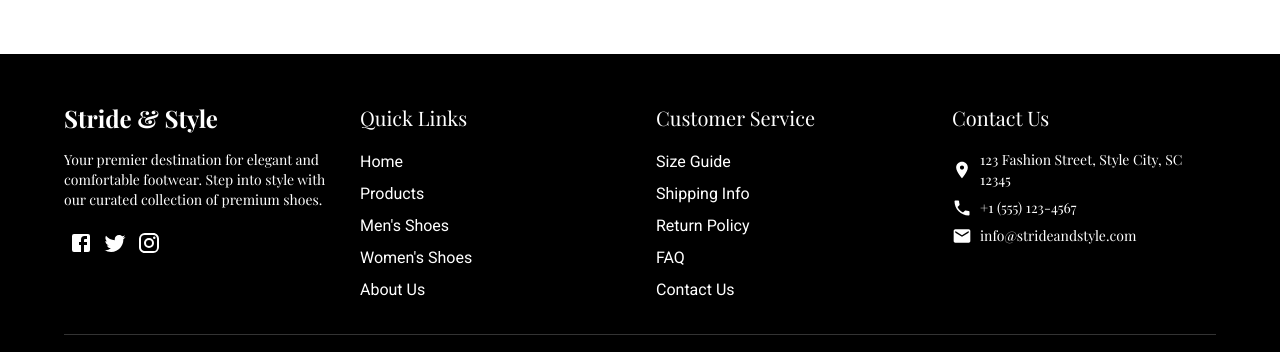
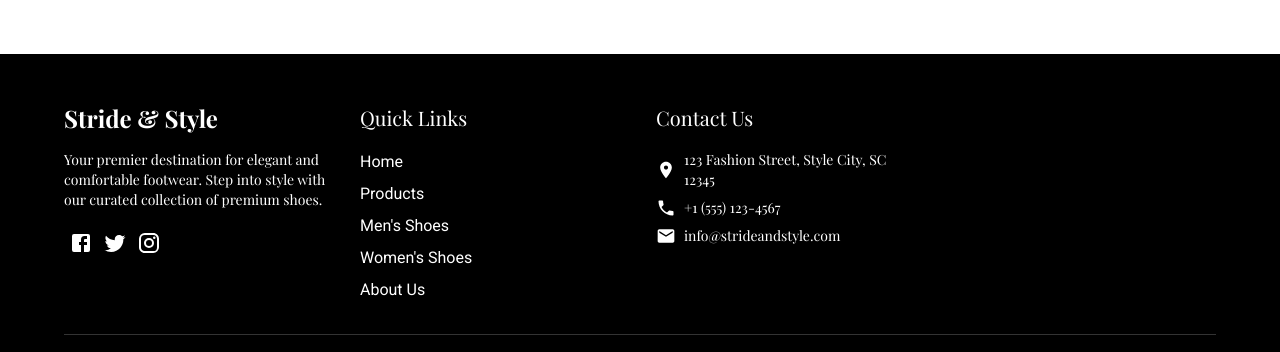
Before and after one commit to Ashfaq-Riyaldeen/shoe-store-frontend, a React (Create React App) app: page / in a window 1280 px wide. Shown: the part 1441-1793 px from the top of the page. Built offline with nearby package versions, Linux system fonts and the light colour scheme; no server answers.

Commit message:
men category fixed

```diff
--- a/src/components/common/Footer.js
+++ b/src/components/common/Footer.js
@@ -84,29 +84,7 @@ const Footer = () => {
             </Box>
           </Grid>
 
-          {/* Customer Service */}
-          <Grid item xs={12} sm={6} md={3}>
-            <Typography variant="h6" sx={{ mb: 2 }}>
-              Customer Service
-            </Typography>
-            <Box sx={{ display: 'flex', flexDirection: 'column', gap: 1 }}>
-              <Link href="#" color="inherit" underline="hover">
-                Size Guide
-              </Link>
-              <Link href="#" color="inherit" underline="hover">
-                Shipping Info
-              </Link>
-              <Link href="#" color="inherit" underline="hover">
-                Return Policy
-              </Link>
-              <Link href="#" color="inherit" underline="hover">
-                FAQ
-              </Link>
-              <Link href="#" color="inherit" underline="hover">
-                Contact Us
-              </Link>
-            </Box>
-          </Grid>
+
 
           {/* Contact Info */}
           <Grid item xs={12} sm={6} md={3}>
--- a/src/components/products/ProductFilters.js
+++ b/src/components/products/ProductFilters.js
@@ -36,11 +36,12 @@ const ProductFilters = ({ filters, onFiltersChange, onApplyFilters }) => {
   }, []);
 
   const handleFilterChange = (field, value) => {
-    onFiltersChange({ [field]: value });
+    const updatedFilters = { ...filters, [field]: value };
+    onFiltersChange(updatedFilters);
   };
 
   const handleClearFilters = () => {
-    onFiltersChange({
+    const clearedFilters = {
       category: '',
       search: '',
       minPrice: '',
@@ -49,7 +50,9 @@ const ProductFilters = ({ filters, onFiltersChange, onApplyFilters }) => {
       size: '',
       sortBy: 'createdAt',
       sortOrder: 'desc',
-    });
+    };
+    onFiltersChange(clearedFilters);
+    onApplyFilters();
   };
 
   return (
@@ -144,8 +147,8 @@ const ProductFilters = ({ filters, onFiltersChange, onApplyFilters }) => {
               value={`${filters.sortBy}-${filters.sortOrder}`}
               onChange={(e) => {
                 const [sortBy, sortOrder] = e.target.value.split('-');
-                handleFilterChange('sortBy', sortBy);
-                handleFilterChange('sortOrder', sortOrder);
+                const updatedFilters = { ...filters, sortBy, sortOrder };
+                onFiltersChange(updatedFilters);
               }}
             >
               <MenuItem value="createdAt-desc">Newest First</MenuItem>
--- a/src/services/productService.js
+++ b/src/services/productService.js
@@ -3,7 +3,15 @@ import api from './api';
 
 export const productService = {
   getAllProducts: async (params = {}) => {
-    const response = await api.get('/products', { params });
+    // Filter out empty string values to avoid sending unnecessary params
+    const filteredParams = Object.entries(params).reduce((acc, [key, value]) => {
+      if (value !== '' && value !== null && value !== undefined) {
+        acc[key] = value;
+      }
+      return acc;
+    }, {});
+
+    const response = await api.get('/products', { params: filteredParams });
     return response.data;
   },
 
```
